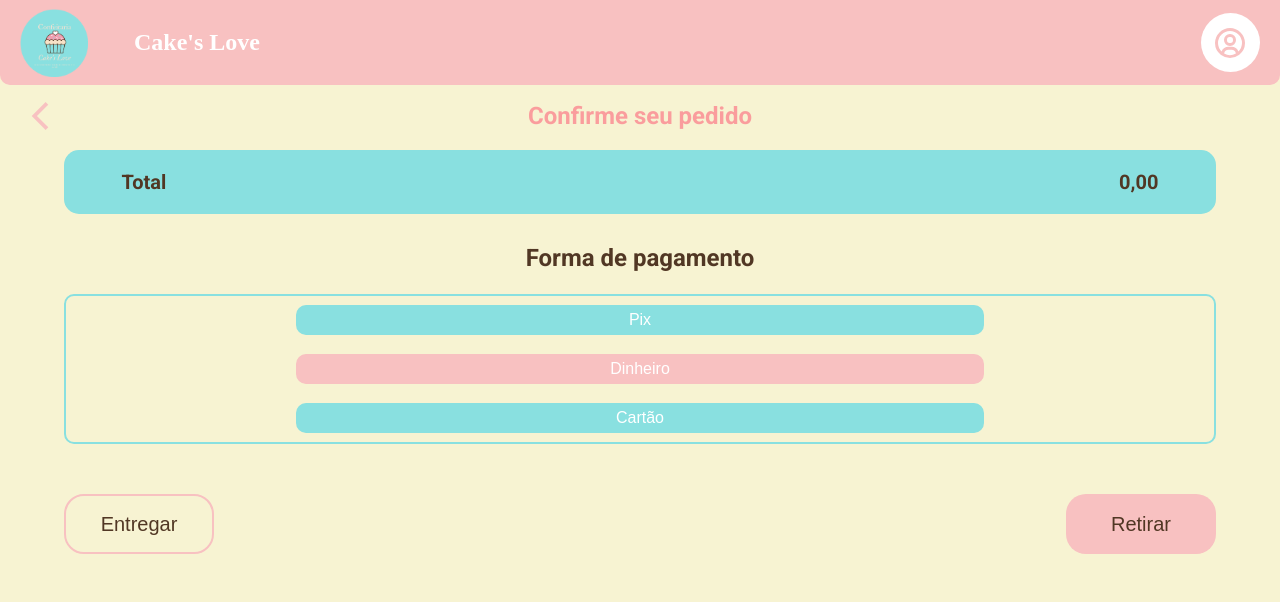
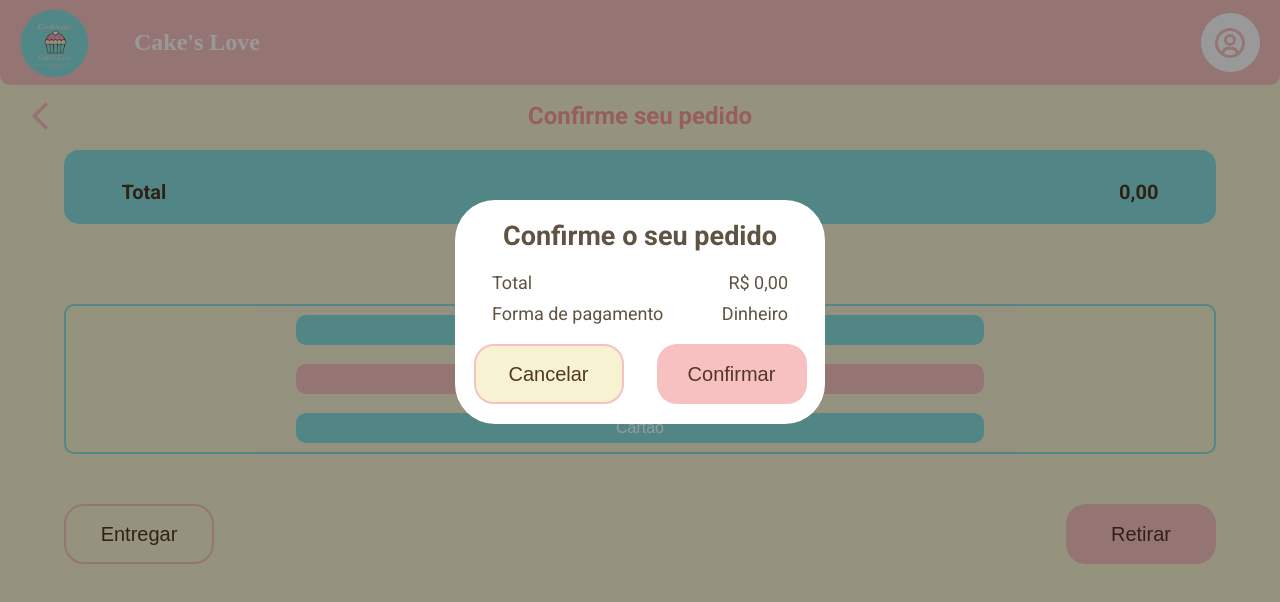
Before and after one commit to JeffMota/projeto15-cakeslove-front, a React (Create React App) app: page /confirme-pedido in a window 1280 px wide. Both pictures are taken after a click on the button "Retirar". Shown: the top 602 px of the page. Built offline with nearby package versions, Linux system fonts and the light colour scheme.

Commit message:
feat: chekout do pedido

```diff
--- a/src/components/PopAdicionar.js
+++ b/src/components/PopAdicionar.js
@@ -42,7 +42,7 @@ const PopContainer = styled.div`
     height: 187px;
     max-width: 370px;
 
-    z-index: 1;
+    z-index: 2;
 
     border-radius: 40px;
 
--- /dev/null
+++ b/src/components/PopConfirmar.js
@@ -0,0 +1,102 @@
+import styled from "styled-components"
+
+export default function PopConfirmar({ carrinho, total, pagamento, setSelecting }) {
+    function enviarPedido() {
+
+    }
+
+    return (
+        <PopContainer>
+            <h2>Confirme o seu pedido</h2>
+            <Lista>
+                {carrinho.map((p, index) =>
+                    <div key={index}>
+                        <p>{p.name}</p><p>R$ {(String(p.price)).replace('.', ',')}</p>
+                    </div>)}
+            </Lista>
+            <Preco>
+                <p>Total</p>
+                <p>R$ {(String(total.toFixed(2))).replace('.', ',')}</p>
+            </Preco>
+            <Pagamento>
+                <p>Forma de pagamento</p>
+                <p>{pagamento}</p>
+            </Pagamento>
+            <ButtonsContainer>
+                <button onClick={() => setSelecting(false)}>Cancelar</button>
+                <button>Confirmar</button>
+            </ButtonsContainer>
+        </PopContainer>
+    )
+}
+
+const PopContainer = styled.div`
+    display: flex;
+    flex-direction: column;
+
+    align-items: center;
+    justify-content: space-between;
+    padding: 20px 0;
+
+    background-color: #FFFF;
+    width: 90%;
+    min-height: 187px;
+    max-width: 370px;
+
+    z-index: 2;
+
+    border-radius: 40px;
+
+    position: fixed;
+    top: 200px;
+
+    color: #605343;
+    font-size: 18px;
+`
+const Preco = styled.div`
+    display: flex;
+    width: 80%;
+    justify-content: space-between;
+`
+const Lista = styled.div`
+    display: flex;
+    flex-direction: column;
+    width: 80%;
+    margin: 10px 0;
+
+    >div{
+        display: flex;
+        width: 100%;
+        justify-content: space-between;
+    }
+`
+const Pagamento = styled.div`
+    display: flex;
+    width: 80%;
+    justify-content: space-between;
+    margin: 10px 0;
+`
+const ButtonsContainer = styled.div`
+    margin-top: 10px;
+
+    display: flex;
+    width: 90%;
+    justify-content: space-between;
+
+    >button{
+        color: #513724;
+        font-size: 20px;
+        width: 150px;
+        height: 60px;
+        border-radius: 20px;
+    }
+    >:nth-child(1){
+        border: 2px solid #F8C1C1;
+        background-color: #F7F3D2;
+    }
+    >:nth-child(2){
+        border: none;
+        background-color: #F8C1C1;
+    }
+
+`
--- a/src/components/PopUp.js
+++ b/src/components/PopUp.js
@@ -1,10 +1,10 @@
 import styled from "styled-components"
-import PopAdicionar from "./PopAdicionar"
 
-export default function PopUp({ product, setSelecting }) {
+export default function PopUp(props) {
+    const { setSelecting } = props
     return (
         <>
-            <PopAdicionar product={product} setSelecting={setSelecting} />
+            {props.children}
             <PopUpContainer onClick={() => setSelecting(false)} />
         </>
     )
@@ -21,7 +21,8 @@ const PopUpContainer = styled.div`
     position: fixed;
     top: 0;
 
-    background-color: black;
-    opacity: 0.4;
+    z-index: 1;
+
+    background-color: rgba(0,0,0,0.4);
 
 `
--- a/src/routes/Carrinho.jsx
+++ b/src/routes/Carrinho.jsx
@@ -4,11 +4,14 @@ import NavBar from "../components/NavBar"
 import TitlePage from "../components/TitlePage"
 import { PagesContext } from "../contexts/PagesContext"
 import CardProduCarrinho from "../components/CardProduCarrinho"
+import PopUp from "../components/PopUp"
+import PopConfirmar from "../components/PopConfirmar"
 
 export default function CarrinhoTela() {
     const [carrinho, setCarrinho] = useContext(PagesContext)
     const [total, setTotal] = useState(0)
     const [selected, setSelected] = useState('Dinheiro')
+    const [selecting, setSelecting] = useState(false)
     const buttons = ['Pix', 'Dinheiro', 'Cartão']
 
     useEffect(() => {
@@ -24,6 +27,17 @@ export default function CarrinhoTela() {
         if (confirm('Deseja remover esse item?')) {
             let aux = []
             let cont = 0
+
+            //procurando produtos repetidos
+            for (let i = 0; i < carrinho.length; i++) {
+                for (let j = i + 1; j < carrinho.length; j++) {
+                    if (carrinho[i].name === carrinho[j].name) {
+                        cont = 0
+                    } else cont = 1
+                }
+            }
+
+            //removendo um único produto repetido
             carrinho.forEach(p => {
                 if (p.name !== product.name) {
                     aux.push(p)
@@ -31,11 +45,10 @@ export default function CarrinhoTela() {
                 else {
                     if (cont === 0) {
                         aux.push(p)
-                        cont = 1
+                        cont += 1
                     }
                 }
             })
-
             setCarrinho(aux)
             let j = total - Number(product.price)
             setTotal(j)
@@ -72,8 +85,12 @@ export default function CarrinhoTela() {
             </PagamentoBox>
             <ButtonsContainer>
                 <button>Entregar</button>
-                <button>Retirar</button>
+                <button onClick={() => setSelecting(true)}>Retirar</button>
             </ButtonsContainer>
+            {(selecting) &&
+                <PopUp setSelecting={setSelecting} >
+                    <PopConfirmar setSelecting={setSelecting} pagamento={selected} total={total} carrinho={carrinho} />
+                </PopUp>}
         </CarrinhoContainer>
     )
 }
@@ -124,6 +141,7 @@ const Preco = styled.div`
 
     display: flex;
     width: 90%;
+    margin-top: 10px;
     justify-content: space-between;
 
 `
--- a/src/routes/Catalogo.jsx
+++ b/src/routes/Catalogo.jsx
@@ -4,6 +4,7 @@ import styled from 'styled-components'
 import CardProduct from '../components/CardProduct'
 import Cart from '../components/Cart'
 import NavBar from '../components/NavBar'
+import PopAdicionar from '../components/PopAdicionar'
 import PopUp from '../components/PopUp'
 import TitlePage from '../components/TitlePage'
 import { PagesContext } from '../contexts/PagesContext.js'
@@ -48,7 +49,10 @@ export default function Catalogo() {
                         func={() => selectItem(p)}
                     />)}
             </ListContainer>
-            {(selecting) && <PopUp product={product} setSelecting={setSelecting} />}
+            {(selecting) &&
+                <PopUp setSelecting={setSelecting} >
+                    <PopAdicionar product={product} setSelecting={setSelecting} />
+                </PopUp>}
 
         </CatalogoContainer>
     )
--- a/src/routes/Home.jsx
+++ b/src/routes/Home.jsx
@@ -8,6 +8,7 @@ import Cart from '../components/Cart'
 import NavBar from '../components/NavBar'
 import PopUp from '../components/PopUp'
 import { PagesContext } from '../contexts/PagesContext.js'
+import PopAdicionar from '../components/PopAdicionar'
 
 export default function Home() {
     const [carrinho] = useContext(PagesContext)
@@ -63,8 +64,10 @@ export default function Home() {
                 <Button text='Encomenda' />
             </ButtonsContainer>
 
-            {(selecting) && <PopUp product={product} setSelecting={setSelecting} />}
-
+            {(selecting) &&
+                <PopUp setSelecting={setSelecting} >
+                    <PopAdicionar product={product} setSelecting={setSelecting} />
+                </PopUp>}
         </HomeContainer>
     )
 }
```
